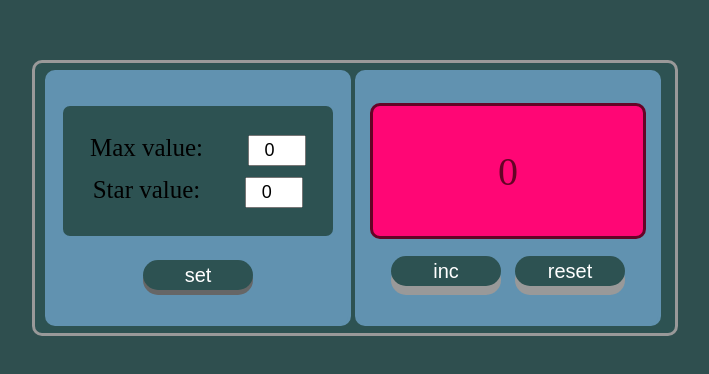
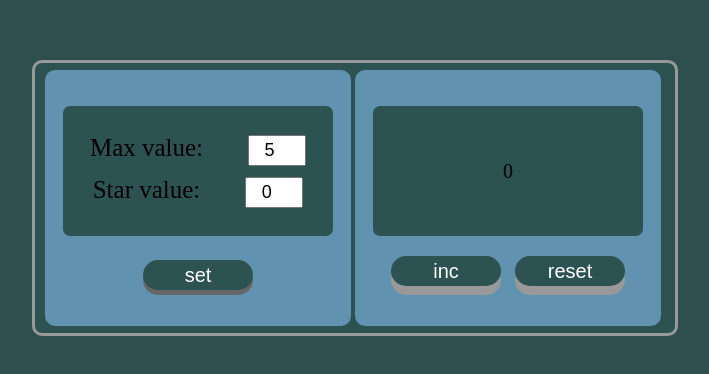
Before and after one commit to EvgeniyCvirko/IT-incubator-counter1, a React (Create React App) app: page / in a window 1280 px wide. Shown: the part 140-514 px from the top of the page, without its empty margins (285-994 px from the left). Built offline with nearby package versions, Linux system fonts and the light colour scheme.

Commit message:
CounterRedux

```diff
--- a/src/AppRedux.tsx
+++ b/src/AppRedux.tsx
@@ -2,17 +2,31 @@ import React, {useState} from 'react';
 import "./App.css";
 import {Button} from "./components/Button";
 import {Input} from "./components/Input";
+import {useDispatch, useSelector} from "react-redux";
+import {AppStoreType} from "./store/store";
+import {DisableIncAC, DisableInputAC, DisableResetAC, DisableSetAC, ErrorAC, ErrorInputAC} from "./store/reducerError";
+import {MaxValueAC, StartValueAC} from "./store/reducerValue";
 
 export const AppRedux = () => {
-    let [startValue, setStartValue] = useState<number>(Number(localStorage.getItem('startValue')))// state for start ValueInput
-    let [maxValue, setMaxValue] = useState<number>(Number(localStorage.getItem('maxValue')))// state for maxValueInput
-    let [error, setError] = useState<boolean>(false)// for error disable inc
-    let [errorInput, setErrorInput] = useState<boolean>(false)
-    let [disableInput, setDisableInput] = useState<boolean>(false)
-    let [number, setNumber] = useState<number>(Number(localStorage.getItem('startValue')))// state for number of counter
-    let [disableSet, setDisableSet] = useState<boolean>(true)// for error disable inc
-    let [disableReset, setDisableReset] = useState<boolean>(false)// for error disable inc
-    let [disableInc, setDisableInc] = useState<boolean>(false)// for error disable inc
+    const startValue = useSelector<AppStoreType, number>(state => state.value.startValue)
+    const maxValue = useSelector<AppStoreType, number>(state => state.value.maxValue)
+    const error = useSelector<AppStoreType, boolean>(state => state.error.error)
+    const errorInput = useSelector<AppStoreType, boolean>(state => state.error.errorInput)
+    const disableInput = useSelector<AppStoreType, boolean>(state => state.error.disableInput)
+    const disableSet = useSelector<AppStoreType, boolean>(state => state.error.disableSet)
+    const disableReset = useSelector<AppStoreType, boolean>(state => state.error.disableReset)
+    const disableInc = useSelector<AppStoreType, boolean>(state => state.error.disableInc)
+
+    //let [startValue, setStartValue] = useState<number>(Number(localStorage.getItem('startValue')))// state for start ValueInput
+    //let [maxValue, setMaxValue] = useState<number>(Number(localStorage.getItem('maxValue')))// state for maxValueInput
+    // let [error, setError] = useState<boolean>(false)// for error disable inc
+    // let [errorInput, setErrorInput] = useState<boolean>(false)
+    // let [disableInput, setDisableInput] = useState<boolean>(false)
+     let [number, setNumber] = useState<number>(Number(localStorage.getItem('startValue')))// state for number of counter
+    // let [disableSet, setDisableSet] = useState<boolean>(true)// for error disable inc
+    // let [disableReset, setDisableReset] = useState<boolean>(false)// for error disable inc
+    // let [disableInc, setDisableInc] = useState<boolean>(false)// for error disable inc
+    const dispatch = useDispatch()
 
     let redNumber = "value"
     let errorMessage = "enter values and press 'set'"
@@ -27,24 +41,24 @@ export const AppRedux = () => {
 
     const disableBtnInc = () => {
         if (number === (maxValue - 1)) {
-            setDisableInc(true)
-            setDisableInput(true)
+            dispatch(DisableIncAC(true))
+            dispatch(DisableInputAC(true))
             redNumber = "redValue";
         }
     }
 
     const errorDisable = (sv: number, mv: number) => {
         if (sv < 0 || (mv === sv) || (mv < sv)) {
-            setDisableReset(true)
-            setDisableInc(true)
-            setDisableSet(true)
-            setErrorInput(true)
+            dispatch(DisableResetAC(true))
+            dispatch(DisableIncAC(true))
+            dispatch(DisableSetAC(true))
+            dispatch(ErrorInputAC(true))
         } else {
-            setDisableReset(true)
-            setDisableInc(true)
-            setDisableSet(false)
-            setError(true)
-            setErrorInput(false)
+            dispatch(DisableResetAC(true))
+            dispatch(DisableIncAC(true))
+            dispatch(DisableSetAC(false))
+            dispatch(ErrorAC(true))
+            dispatch(ErrorInputAC(false))
         }
     }
 
@@ -58,17 +72,17 @@ export const AppRedux = () => {
     }
     const restNumber = () => {
         setNumber(Number(localStorage.getItem('startValue')))
-        setDisableInc(false)
-        setDisableInput(false)
+        dispatch(DisableIncAC(false))
+        dispatch(DisableInputAC(false))
     }
     const changeMaxValue = (value: string) => {
-        setMaxValue(JSON.parse(value))
+        dispatch(MaxValueAC(JSON.parse(value)))
         errorDisable(startValue, JSON.parse(value))
         redNumber = "redValue";
 
     }
     const changeStartValue = (value: string) => {
-        setStartValue(JSON.parse(value))
+        dispatch(StartValueAC(JSON.parse(value)))
         errorDisable(JSON.parse(value), maxValue)
     }
     const setHandler = () => {
@@ -79,10 +93,10 @@ export const AppRedux = () => {
         if (startValueAsNumber && maxValueAsNumber) {
             setNumber(JSON.parse(startValueAsNumber))
         }
-        setError(false)
-        setDisableReset(false)
-        setDisableInc(false)
-        setDisableSet(true)
+        dispatch(ErrorAC(false))
+        dispatch(DisableResetAC(false))
+        dispatch(DisableIncAC(false))
+        dispatch(DisableSetAC(true))
 
     }
 
--- a/src/store/reducerError.ts
+++ b/src/store/reducerError.ts
@@ -12,17 +12,17 @@ type initialStateType = typeof initialState
 export const reducerError = (state: initialStateType = initialState, action: ActionValueType): initialStateType => {
     switch (action.type) {
         case "ERROR":
-            return state
+            return {...state, error: action.error }
         case "ERROR-INPUT":
-            return state
+            return {...state, errorInput: action.error }
         case "DISABLE-INPUT":
-            return state
+            return {...state, disableInput: action.error }
         case "DISABLE-SET":
-            return state
+            return {...state, disableSet: action.error }
         case "DISABLE-RESET":
-            return state
+            return {...state, disableReset: action.error }
         case "DISABLE-INC":
-            return state
+            return {...state, disableInc: action.error }
     }
     return state
 }
@@ -34,9 +34,9 @@ type ActionValueType = ReturnType<typeof ErrorAC>
                      | ReturnType<typeof DisableResetAC>
                      | ReturnType<typeof DisableIncAC>
 
-const ErrorAC = (error: boolean) => ({type: "ERROR", error} as const)
-const ErrorInputAC = (error: boolean) => ({type: "ERROR-INPUT", error} as const)
-const DisableInputAC = (error: boolean) => ({type: "DISABLE-INPUT", error} as const)
-const DisableSetAC = (error: boolean) => ({type: "DISABLE-SET", error} as const)
-const DisableResetAC = (error: boolean) => ({type: "DISABLE-RESET", error} as const)
-const DisableIncAC = (error: boolean) => ({type: "DISABLE-INC", error} as const)
+export const ErrorAC = (error: boolean) => ({type: "ERROR", error} as const)
+export const ErrorInputAC = (error: boolean) => ({type: "ERROR-INPUT", error} as const)
+export const DisableInputAC = (error: boolean) => ({type: "DISABLE-INPUT", error} as const)
+export const DisableSetAC = (error: boolean) => ({type: "DISABLE-SET", error} as const)
+export const DisableResetAC = (error: boolean) => ({type: "DISABLE-RESET", error} as const)
+export const DisableIncAC = (error: boolean) => ({type: "DISABLE-INC", error} as const)
--- a/src/store/reducerValue.ts
+++ b/src/store/reducerValue.ts
@@ -1,7 +1,7 @@
 
 const initialState ={
     startValue : 0,
-    maxValue : 0,
+    maxValue : 5,
     number : 0,
 }
 type initialStateType = typeof initialState
@@ -10,10 +10,14 @@ type initialStateType = typeof initialState
 export const reducerValue = (state:initialStateType=initialState, action:ActionValueType ): initialStateType => {
 switch (action.type) {
     case "START-VALUE":
-        return state
+        return {...state, startValue: action.startValue}
+    case "MAX-VALUE":
+        return {...state, maxValue: action.maxValue}
 }
     return state
 }
-type ActionValueType = ReturnType< typeof startValueAC >
+type ActionValueType = ReturnType< typeof StartValueAC > | ReturnType< typeof MaxValueAC >
 
-    const startValueAC = () => ({type:'START-VALUE'} as const)
+
+ export const StartValueAC = (startValue: number) => ({type:'START-VALUE', startValue} as const)
+ export const MaxValueAC = (maxValue:number) => ({type:'MAX-VALUE', maxValue} as const)
```
